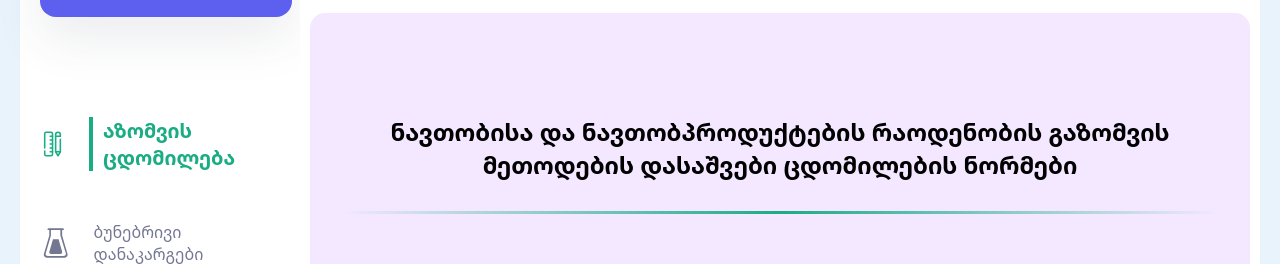
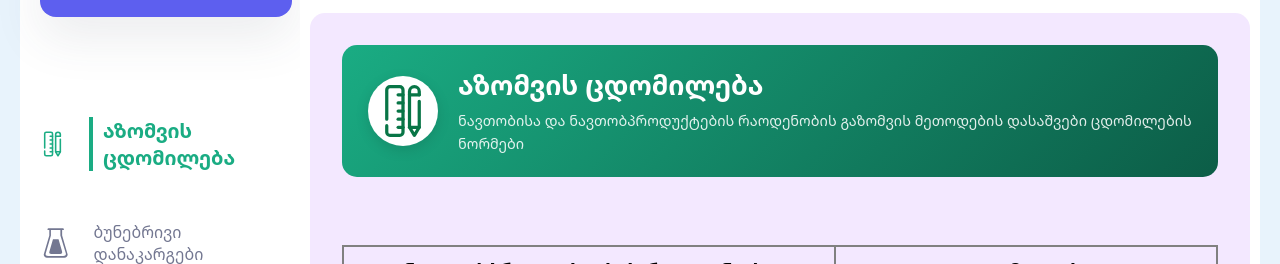
Before and after one commit to irakli85/Oil-Dashboard, a React (Vite) app: page / in a window 1280 px wide. Shown: the part 222-486 px from the top of the page. Built offline with nearby package versions, Linux system fonts and the light colour scheme; no server answers.

Commit message:
Add CategoryHeader component and integrate it into Measurment, OilPrice, and Wastage components; update font sizes in Docs component

```diff
--- /dev/null
+++ b/src/components/CategoryHeader.jsx
@@ -0,0 +1,93 @@
+import React from 'react'
+import styled from 'styled-components'
+
+const CategoryHeader = ({ title, description, icon, preserveIconColors = false }) => (
+  <Header>
+    <IconFrame aria-hidden='true'>
+      <Icon src={icon} alt='' $preserveColors={preserveIconColors} />
+    </IconFrame>
+    <HeaderText>
+      <Title>{title}</Title>
+      {description && <Description>{description}</Description>}
+    </HeaderText>
+  </Header>
+)
+
+const Header = styled.header`
+  display: flex;
+  align-items: center;
+  gap: 2rem;
+  width: 100%;
+  min-height: 13rem;
+  margin-bottom: 1.8rem;
+  padding: 2.2rem 2.6rem;
+  border-radius: 1.5rem;
+  background: linear-gradient(135deg, #1aac83 0%, #0c5d47 100%);
+
+  @media (max-width: 560px) {
+    gap: 1.3rem;
+    min-height: 0;
+    padding: 1.7rem 1.5rem;
+    border-radius: 1.2rem;
+  }
+`
+
+const IconFrame = styled.div`
+  display: grid;
+  width: 7rem;
+  height: 7rem;
+  flex: 0 0 auto;
+  place-items: center;
+  border-radius: 50%;
+  background: #fff;
+  box-shadow: 0 4px 14px rgba(0, 0, 0, 0.12);
+
+  @media (max-width: 560px) {
+    width: 5.5rem;
+    height: 5.5rem;
+  }
+`
+
+const Icon = styled.img`
+  display: block;
+  width: 5.2rem;
+  height: 5.2rem;
+  object-fit: contain;
+  filter: ${({ $preserveColors }) => $preserveColors
+    ? 'none'
+    : 'brightness(0) saturate(100%) invert(34%) sepia(47%) saturate(960%) hue-rotate(107deg) brightness(89%) contrast(94%)'};
+
+  @media (max-width: 560px) {
+    width: 4.2rem;
+    height: 4.2rem;
+  }
+`
+
+const HeaderText = styled.div`
+  min-width: 0;
+`
+
+const Title = styled.h1`
+  margin: 0;
+  color: #fff;
+  font-size: 2.7rem;
+  font-weight: 800;
+  line-height: 1.3;
+
+  @media (max-width: 560px) {
+    font-size: 2.3rem;
+  }
+`
+
+const Description = styled.p`
+  margin: 0.7rem 0 0;
+  color: rgba(255, 255, 255, 0.88);
+  font-size: 1.45rem;
+  line-height: 1.6;
+
+  @media (max-width: 560px) {
+    font-size: 1.35rem;
+  }
+`
+
+export default CategoryHeader
--- a/src/components/Docs.jsx
+++ b/src/components/Docs.jsx
@@ -184,7 +184,7 @@ const DivBody = styled(motion.div)`
 
 const P = styled.p`
   width: min(100%, 100rem);
-  font-size: clamp(2.4rem, 4vw, 3.8rem);
+  font-size: 2.7rem;
   color: #fff;
   font-weight: 900;
   position: absolute;
@@ -196,6 +196,10 @@ const P = styled.p`
 
   @media (max-width: 640px) {
     padding: 0 0.8rem;
+  }
+
+  @media (max-width: 560px) {
+    font-size: 2.3rem;
   }
 `
 const DivItem = styled(motion.div)`
--- a/src/components/Measurment.jsx
+++ b/src/components/Measurment.jsx
@@ -1,5 +1,7 @@
 import React, { useEffect, useRef, useState } from 'react'
 import styled from 'styled-components'
+import CategoryHeader from './CategoryHeader'
+import measureIcon from '../assets/measure.svg'
 
 
 const Measurment = () => {
@@ -44,8 +46,11 @@ const Measurment = () => {
 
   return (
     <Container>
-        <H2>ნავთობისა და ნავთობპროდუქტების რაოდენობის გაზომვის მეთოდების დასაშვები ცდომილების ნორმები</H2>
-        <Hr/>
+        <CategoryHeader
+          title='აზომვის ცდომილება'
+          description='ნავთობისა და ნავთობპროდუქტების რაოდენობის გაზომვის მეთოდების დასაშვები ცდომილების ნორმები'
+          icon={measureIcon}
+        />
         <TableScroll><Table>
           <Tr>
             <Th colSpan={3}>ნავთობპროდუქტების რაოდენობა</Th>
--- a/src/components/OilPrice.jsx
+++ b/src/components/OilPrice.jsx
@@ -2,12 +2,20 @@ import React from 'react'
 import { Container, H2, Table, TableScroll, Tr, Td } from './Measurment'
 import PriceCalc from './PriceCalc'
 import DeepDive from '../styledComponents/DeepDive'
+import CategoryHeader from './CategoryHeader'
+import priceIcon from '../assets/price-header.svg'
 
 
 const OilPrice = () => {
   return (
 
 <Container>
+    <CategoryHeader
+        title='ფასების კონტროლი'
+        description='ნავთობპროდუქტების ფასის გამოთვლა და მაქსიმალური ფასები კოდების მიხედვით'
+        icon={priceIcon}
+        preserveIconColors
+    />
     <PriceCalc/>
     <DeepDive compactMobileTitle text='ნავთობპროდუქტების მაქსიმალური ფასები კოდების მიხედვით'>
         <H2>ნედლი ნავთობის ფასი</H2>
--- a/src/components/Wastage.jsx
+++ b/src/components/Wastage.jsx
@@ -1,7 +1,9 @@
 import React from 'react'
-import { Container, H2, H4, Table, Tr, Th, Td, Hr } from './Measurment'
+import { Container, H4, Table, Tr, Th, Td, Hr } from './Measurment'
 import DeepDive from '../styledComponents/DeepDive'
 import { WastBtn1, WastBtn2, WastBtn3, WastBtn4, WastBtnCont } from '../styledComponents/StyledComponents';
+import CategoryHeader from './CategoryHeader'
+import wastageIcon from '../assets/colba.svg'
 
 const buttonVariants = {
     hover1: {
@@ -106,8 +108,11 @@ const Wastage = () => {
 
   return (
     <Container>
-        <H2>ნედლი ნავთობისა და ნავთობპროდუქტების ბუნებრივი დანაკარგის მაქსიმალური ზღვრული ნორმები</H2>
-        <Hr/>
+        <CategoryHeader
+          title='ბუნებრივი დანაკარგები'
+          description='ნედლი ნავთობისა და ნავთობპროდუქტების ბუნებრივი დანაკარგის მაქსიმალური ზღვრული ნორმები'
+          icon={wastageIcon}
+        />
         <WastBtnCont>
             <WastBtn1 onClick={handleClickScroll1}
                 variants={buttonVariants}
```
Also changed, not shown: src/assets/price-header.svg (added).
